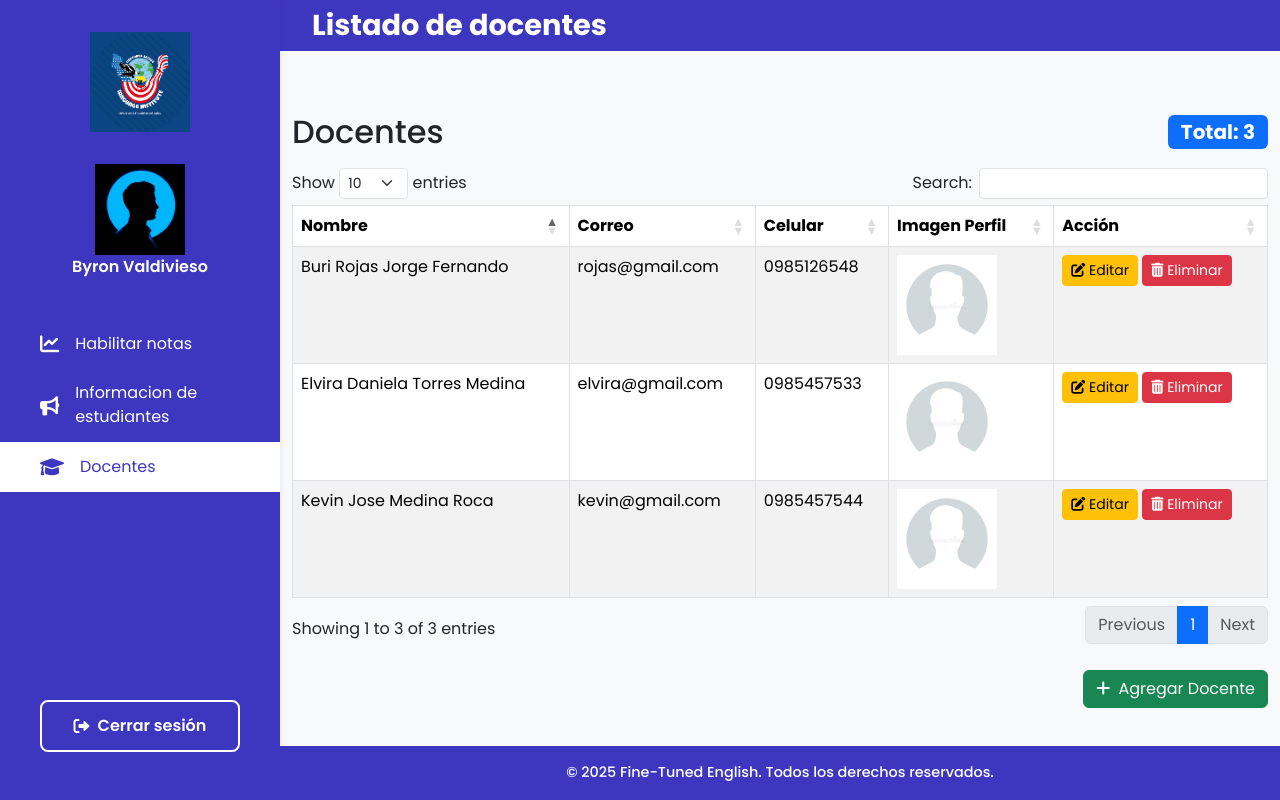
After one commit to bmvaldivieso/Fine, a Django app: page /administrador/listado_docentes/ in a window 1280 px wide. The commit adds this page. Run offline with Django 4.2, Linux system fonts and the light colour scheme; a user stored in the database is signed in; data comes from the database, SQL or seed files in the repository; both versions use the stored data as it was after the commit; some libraries are stand-ins or nearby versions.

```diff
--- a/backend/mySql/Templates/administrador/administrador_master.html
+++ b/backend/mySql/Templates/administrador/administrador_master.html
@@ -26,12 +26,18 @@
 <body>
   <aside class="sidebar-admin">
     <div class="logo-section">
-      <img src="{% static 'images/logo2.png' %}" alt="Fine-Tuned English" class="img-fluid" id="logo-admin-sidebar" />
+      <img src="{% static 'img/logo.png' %}" alt="Fine-Tuned English" class="img-fluid" id="logo-admin-sidebar" />
     </div>
 
     <div class="profile-section">
-      <img src="{% static 'images/imagen2.png' %}" alt="Usuario Docente" class="profile-pic" />
-      <p class="profile-name">Carlos Lopez</p>
+      {% if user.perfil_administrador.imagen_perfil %}
+      <img src="{{ user.perfil_administrador.imagen_perfil.url }}" alt="Imagen Perfil" class="img-fluid"
+                        style="max-width: 90px;">
+      {% else %}
+      <img src="{% static 'img/perfil.jpg' %}" alt="Imagen Perfil" class="img-fluid"
+                        style="max-width: 90px;">
+      {% endif %}
+      <p class="profile-name">{{ user.perfil_administrador.nombres_apellidos }}</p>
     </div>
 
     <nav class="nav-links">
--- /dev/null
+++ b/backend/mySql/Templates/administrador/agregar_docentes/lista_docentes.html
@@ -0,0 +1,81 @@
+{% extends 'administrador/administrador_master.html' %}
+{% load static %}
+
+{% block title %}Docentes{% endblock %}
+
+{% block admin_content %}
+<div class="container mt-4">
+    <div class="d-flex justify-content-between align-items-center mb-3">
+        <h2 class="mb-0">Docentes</h2>
+        <span class="badge bg-primary fs-5">
+            Total: {{ total_docentes }}
+        </span>
+    </div>
+
+    <table id="tabla-componentes" class="table table-striped table-bordered">
+        <thead>
+            <tr>
+                <th>Nombre</th>
+                <th>Correo</th>
+                <th>Celular</th>
+                <th>Imagen Perfil</th>
+                <th>Acción</th>
+            </tr>
+        </thead>
+        <tbody>
+            {% for docente in docentes %}
+            <tr>
+                <td>{{ docente.nombres_apellidos }}</td>
+                <td>{{ docente.email }}</td>
+                <td>{{ docente.celular }}</td>
+                <td>
+                    {% if docente.imagen_perfil %}
+                    <img src="{{ docente.imagen_perfil.url }}" alt="Imagen Perfil" class="img-fluid"
+                        style="max-width: 100px;">
+                    {% else %}
+                    <img src="{% static 'static/img/perfil.jpg' %}" alt="Imagen Perfil" class="img-fluid"
+                        style="max-width: 100px;">
+                    {% endif %}
+                </td>
+                <td>
+                    <a href="{% url 'editar_docente' docente.id %}" class="btn btn-sm btn-warning">
+                        <i class="fas fa-edit"></i> Editar
+                    </a>
+                    <a href="{% url 'eliminar_docente' docente.id %}" class="btn btn-sm btn-danger">
+                        <i class="fas fa-trash-alt"></i> Eliminar
+                    </a>
+                </td>
+            </tr>
+            {% empty %}
+            <tr>
+                <td colspan="5" class="text-center text-muted">
+                    No se han encontrado docentes.
+                </td>
+            </tr>
+            {% endfor %}
+        </tbody>
+    </table>
+    <div class="text-end mt-4">
+        <a href="{% url 'agregar_docente' %}" class="btn btn-success">
+            <i class="fas fa-plus me-1"></i> Agregar Docente
+        </a>
+    </div>
+</div>
+{% endblock %}
+
+{% block extra_js %}
+<script src="https://cdn.datatables.net/1.13.6/js/jquery.dataTables.min.js"></script>
+<script src="https://cdn.datatables.net/1.13.6/js/dataTables.bootstrap5.min.js"></script>
+{% if docentes %}
+<script>
+    $(document).ready(function () {
+        $('#tabla-componentes').DataTable({
+            language: {
+                url: '//cdn.datatables.net/plug-ins/1.13.6/i18n/es-ES.json'
+            }
+        });
+    });
+</script>
+{% endif %}
+
+{% endblock %}
--- a/backend/mySql/models.py
+++ b/backend/mySql/models.py
@@ -203,6 +203,15 @@ class Nota(models.Model):
             2
     )
 
+    def calcular_nota_final(self):
+        return round(
+            float(self.tareas) * 0.4 +
+            float(self.lecciones) * 0.2 +
+            float(self.grupales) * 0.2 +
+            float(self.individuales) * 0.2,
+            2
+    )
+
     def __str__(self):
         return f"{self.estudiante.nombres_apellidos} - {self.componente.nombre} - Bimestre {self.bimestre}"
 
--- a/backend/mySql/urls.py
+++ b/backend/mySql/urls.py
@@ -5,6 +5,7 @@ from .views import AnunciosEstudianteAPIView, AnuncioDetalleEstudianteAPIView, D
 from .views import componentes_docente_notas, estudiantes_componente_notas, editar_nota_notas
 from .views import lista_habilitar_notas, info_estudiantes, listado_docentes,login_administrador_view,administrador_redirect,administrador_bienvenida,logout_administrador_view
 from .views import administrador_habilitar_notas, administrador_crear_publicacion
+from .views import agregar_docente, editar_docente, eliminar_docente
 
 urlpatterns = [
     #flutter
@@ -62,13 +63,19 @@ urlpatterns = [
     #administardor
     path('administrador/lista_habilitar_notas/', lista_habilitar_notas, name='lista_habilitar_notas'),
     path('administrador/info_estudiantes/', info_estudiantes, name='info_estudiantes'),
-    path('administrador/listado_docentes/', listado_docentes, name='listado_docentes'),
+
     path('administrador/login/', login_administrador_view, name='administrador_login'),
     path('administrador/logout/', logout_administrador_view, name='administrador_logout'),
     path('administrador/bienvenida/', administrador_bienvenida, name='administrador_bienvenida'),
     path('administrador/redirect/', administrador_redirect, name='administrador_redirect'),
     path('administrador/habilitar_notas/<int:componente_id>/', administrador_habilitar_notas, name='administrador_habilitar_notas'),
     path('administrador/crear_publicacion/', administrador_crear_publicacion, name='administrador_crear_publicacion'),
+    #administrador-docentes
+    path('administrador/listado_docentes/', listado_docentes, name='listado_docentes'),
+    path('administrador/agregar_docente/', agregar_docente, name='agregar_docente'),
+    path('docentes/<int:docente_id>/editar/', editar_docente, name='editar_docente'),
+    path('docentes/<int:docente_id>/eliminar/', eliminar_docente, name='eliminar_docente'),
+
 
 
 
--- a/backend/mySql/views.py
+++ b/backend/mySql/views.py
@@ -53,6 +53,14 @@ from .models import Nota
 #Administrador
 from .forms import LoginAdministradorForm
 from .forms import PublicacionNotasForm, PublicacionNotasEditarForm
+from .models import Docente
+from .forms import DocenteUserForm
+from .forms import DocenteUserEditForm
+from .models import Estudiante
+from .models import Matricula
+from .models import Componente
+from django.db.models import Count
+
 
 
 # Docentes
@@ -732,16 +740,81 @@ def administrador_crear_publicacion(request):
         'form': form
     })
 
+@login_required
+def listado_docentes(request):
+    docentes = Docente.objects.all()
+    total_docentes = docentes.count()
+    return render(request, 'administrador/agregar_docentes/lista_docentes.html', {
+        'docentes': docentes,
+        'total_docentes': total_docentes
+    })
+
+@login_required
+def agregar_docente(request):
+    if request.method == 'POST':
+        form = DocenteUserForm(request.POST, request.FILES)
+        if form.is_valid():
+            form.save()
+            return redirect('listado_docentes')
+    else:
+        form = DocenteUserForm()
+
+    return render(request, 'administrador/agregar_docentes/agregar_docente.html', {
+        'form': form
+    })
+
+@login_required
+def editar_docente(request, docente_id):
+    docente = get_object_or_404(Docente, id=docente_id)
+
+    if request.method == 'POST':
+        form = DocenteUserEditForm(request.POST, request.FILES, instance=docente)
+        if form.is_valid():
+            form.save()
+            return redirect('listado_docentes')
+    else:
+        form = DocenteUserEditForm(instance=docente)
+
+    return render(request, 'administrador/agregar_docentes/editar_docente.html', {
+        'form': form,
+        'docente': docente
+    })
+
+@login_required
+def eliminar_docente(request, docente_id):
+    docente = get_object_or_404(Docente, id=docente_id)
+    usuario = docente.user
+
+    if request.method == 'POST':
+        usuario.delete()
+        return redirect('listado_docentes')
+
+    return render(request, 'administrador/agregar_docentes/eliminar_docente.html', {
+        'docente': docente
+    })
 
 
 @login_required
 def info_estudiantes(request):
-    return render(request, 'administrador/estudiantes_info/info_estudiantes.html')
-
-
-@login_required
-def listado_docentes(request):
-    return render(request, 'administrador/agregar_docentes/lista_docentes.html')
+    estudiantes = Estudiante.objects.all()
+    total_estudiantes = estudiantes.count()
+
+    estudiantes_por_componente = (
+        Matricula.objects
+        .values('componente_cursado__nombre', 'componente_cursado__programa_academico')
+        .annotate(total=Count('estudiante'))
+        .order_by('componente_cursado__nombre')
+    )
+
+    context = {
+        'estudiantes': estudiantes,
+        'total_estudiantes': total_estudiantes,
+        'estudiantes_por_componente': estudiantes_por_componente,
+    }
+    return render(request, 'administrador/estudiantes_info/info_estudiantes.html', context)
+
+
+
 
 
 
@@ -1160,7 +1233,7 @@ class NotasView(APIView, ValidateMatriculaMixin):
             componente_nombre = nota.componente.nombre
             resultado.setdefault(componente_nombre, {'componente': componente_nombre, 'notas': []})
 
-            nota_bimestre = nota.calcular_nota_bimestre()
+            nota_bimestre = nota.calcular_nota_final()
             resultado[componente_nombre]['notas'].append({
                 'bimestre': nota.bimestre,
                 'tareas': nota.tareas,
```
Also changed, not shown: backend/mySql/Templates/administrador/agregar_docentes/agregar_docente.html (added, +20 -0 lines), backend/mySql/Templates/administrador/agregar_docentes/editar_docente.html (added, +21 -0 lines), backend/mySql/Templates/administrador/agregar_docentes/eliminar_docente.html (added, +33 -0 lines), backend/mySql/Templates/administrador/estudiantes_info/info_estudiantes.html (+75 -0 lines), backend/mySql/forms.py (+69 -1 lines), data/fine.sql (+10 -10 lines), backend/media/administradores/perfil/perfil-administrador.jpg (added), backend/media/docentes/perfil/perfil.jpg (added), backend/media/docentes/perfil/perfil_roZkID9.jpg (added), backend/media/docentes/perfil/perfil_xMUHEw9.jpg (added), backend/mySql/Templates/administrador/agregar_docentes.html/lista_docentes.html (deleted), backend/mySql/static/img/logo.png (added), backend/mySql/static/img/perfil-administrador.jpg (added), backend/mySql/static/img/perfil.jpg (added).
